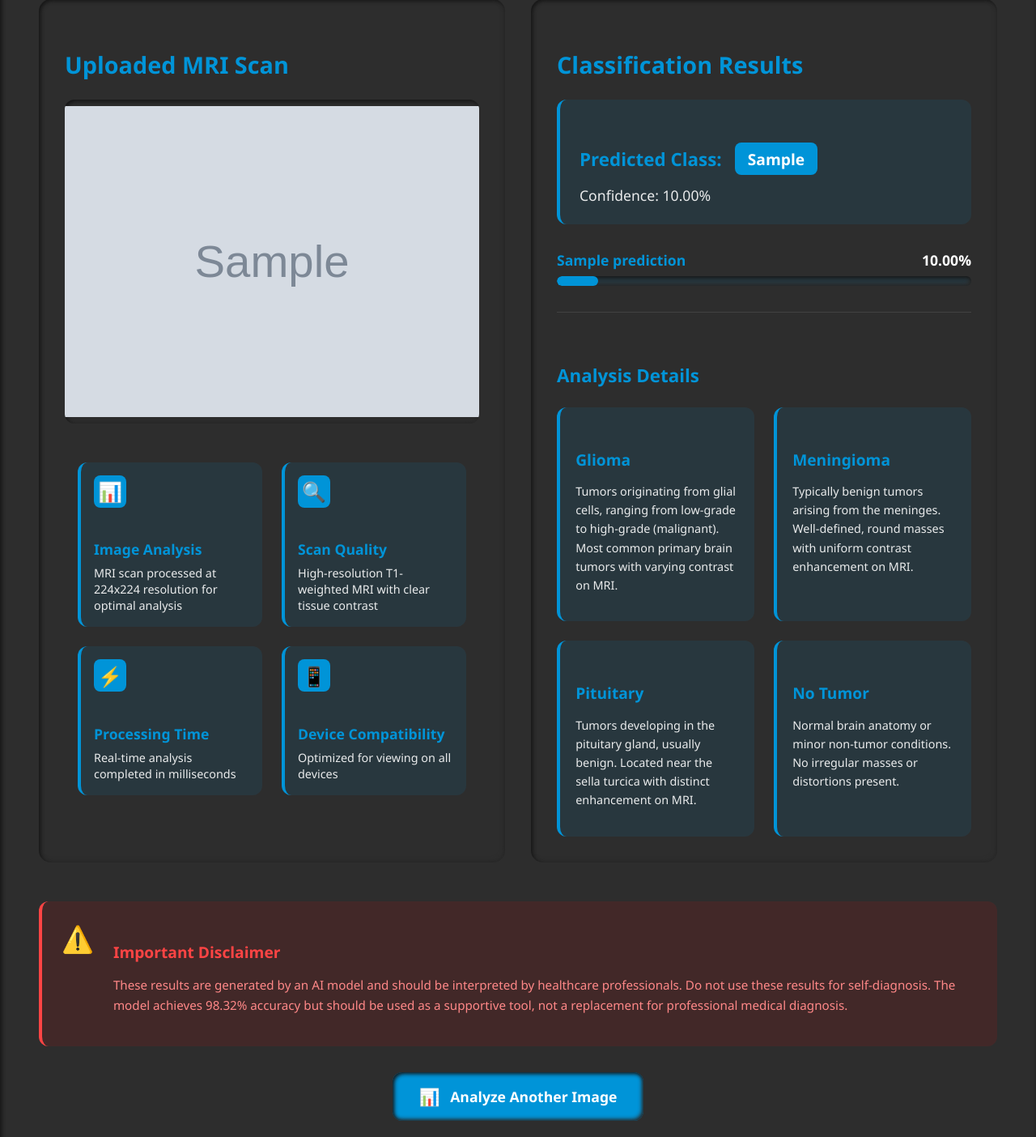
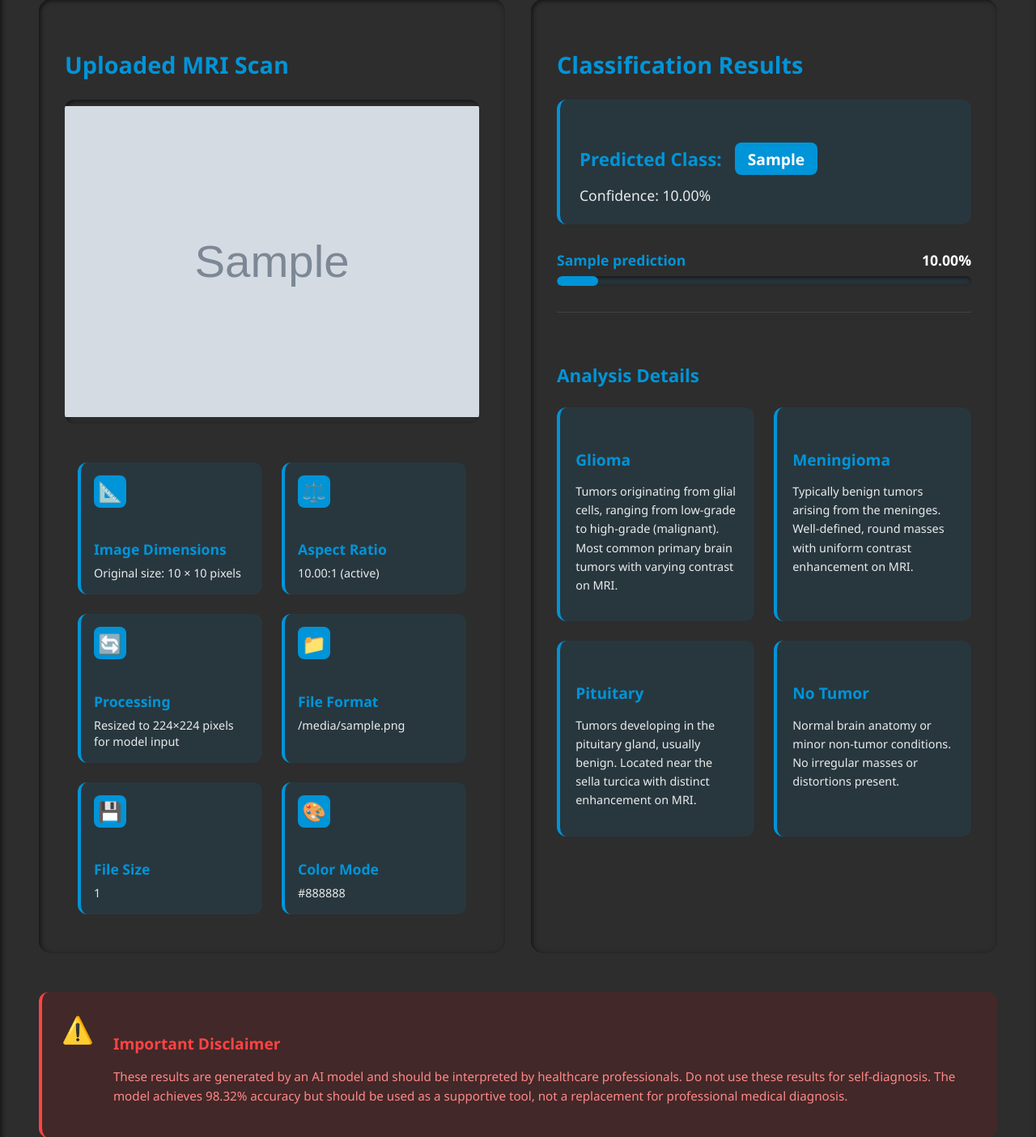
Before and after one commit to AminRezaeeyan/CNN-Brain-Tumor-Classifier, a Flask app: template app/templates/result.html in a window 1280 px wide. Shown: the part 391-1795 px from the top of the page at 81% size. Run offline with Flask 2, Linux system fonts and the light colour scheme; the template is opened without the code that fills it: most values are stand-ins (such as "Sample title", 1, 10 or a date in 2020); grey boxes marked "Sample" are stand-in pictures.

Commit message:
feat: update the result page

```diff
--- a/app/app.py
+++ b/app/app.py
@@ -82,11 +82,29 @@ def predict():
             # Sort predictions by probability in descending order
             sorted_predictions = dict(sorted(predictions_dict.items(), key=lambda x: x[1], reverse=True))
 
+            # Calculate aspect ratio
+            width, height = Image.open(filepath).size
+            aspect_ratio = max(width, height) / min(width, height)
+            aspect_ratio_status = "Optimal" if aspect_ratio <= 1.5 else "Acceptable" if aspect_ratio <= 2.0 else "Not optimal"
+
+            # Get additional image details
+            img = Image.open(filepath)
+            file_size = f"{os.path.getsize(filepath) / 1024:.1f} KB"
+            file_format = img.format.upper()
+            color_mode = img.mode
+
             results = {
                 'predictions': sorted_predictions,
                 'image_path': '/static/uploads/' + file.filename,
                 'predicted_class': predicted_class,
-                'confidence': confidence
+                'confidence': confidence,
+                'original_width': width,
+                'original_height': height,
+                'aspect_ratio': aspect_ratio,
+                'aspect_ratio_status': aspect_ratio_status,
+                'file_size': file_size,
+                'file_format': file_format,
+                'color_mode': color_mode
             }
 
             # Store results in session
--- a/app/templates/result.html
+++ b/app/templates/result.html
@@ -20,31 +20,45 @@
             </div>
             <div class="image-details">
                 <div class="detail-item">
-                    <span class="detail-icon">📊</span>
+                    <span class="detail-icon">📐</span>
                     <div class="detail-content">
-                        <h4>Image Analysis</h4>
-                        <p>MRI scan processed at 224x224 resolution for optimal analysis</p>
+                        <h4>Image Dimensions</h4>
+                        <p>Original size: {{ results.original_width }} × {{ results.original_height }} pixels</p>
                     </div>
                 </div>
                 <div class="detail-item">
-                    <span class="detail-icon">🔍</span>
+                    <span class="detail-icon">⚖️</span>
                     <div class="detail-content">
-                        <h4>Scan Quality</h4>
-                        <p>High-resolution T1-weighted MRI with clear tissue contrast</p>
+                        <h4>Aspect Ratio</h4>
+                        <p>{{ "%.2f"|format(results.aspect_ratio) }}:1 ({{ results.aspect_ratio_status }})</p>
                     </div>
                 </div>
                 <div class="detail-item">
-                    <span class="detail-icon">⚡</span>
+                    <span class="detail-icon">🔄</span>
                     <div class="detail-content">
-                        <h4>Processing Time</h4>
-                        <p>Real-time analysis completed in milliseconds</p>
+                        <h4>Processing</h4>
+                        <p>Resized to 224×224 pixels for model input</p>
                     </div>
                 </div>
                 <div class="detail-item">
-                    <span class="detail-icon">📱</span>
+                    <span class="detail-icon">📁</span>
                     <div class="detail-content">
-                        <h4>Device Compatibility</h4>
-                        <p>Optimized for viewing on all devices</p>
+                        <h4>File Format</h4>
+                        <p>{{ results.file_format }}</p>
+                    </div>
+                </div>
+                <div class="detail-item">
+                    <span class="detail-icon">💾</span>
+                    <div class="detail-content">
+                        <h4>File Size</h4>
+                        <p>{{ results.file_size }}</p>
+                    </div>
+                </div>
+                <div class="detail-item">
+                    <span class="detail-icon">🎨</span>
+                    <div class="detail-content">
+                        <h4>Color Mode</h4>
+                        <p>{{ results.color_mode }}</p>
                     </div>
                 </div>
             </div>
```
